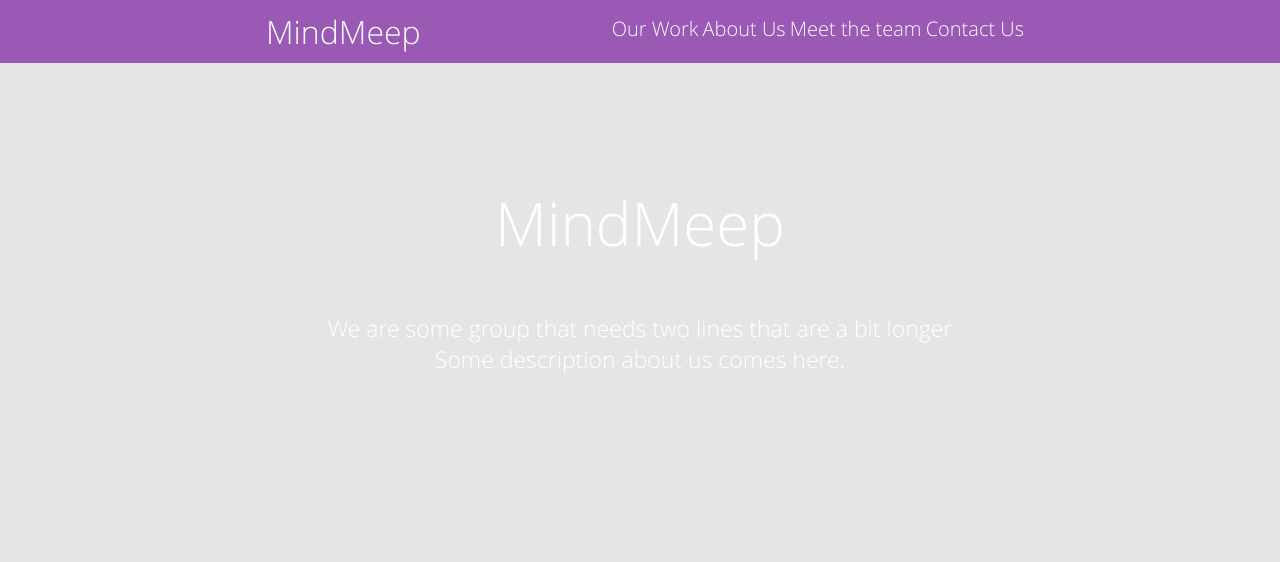
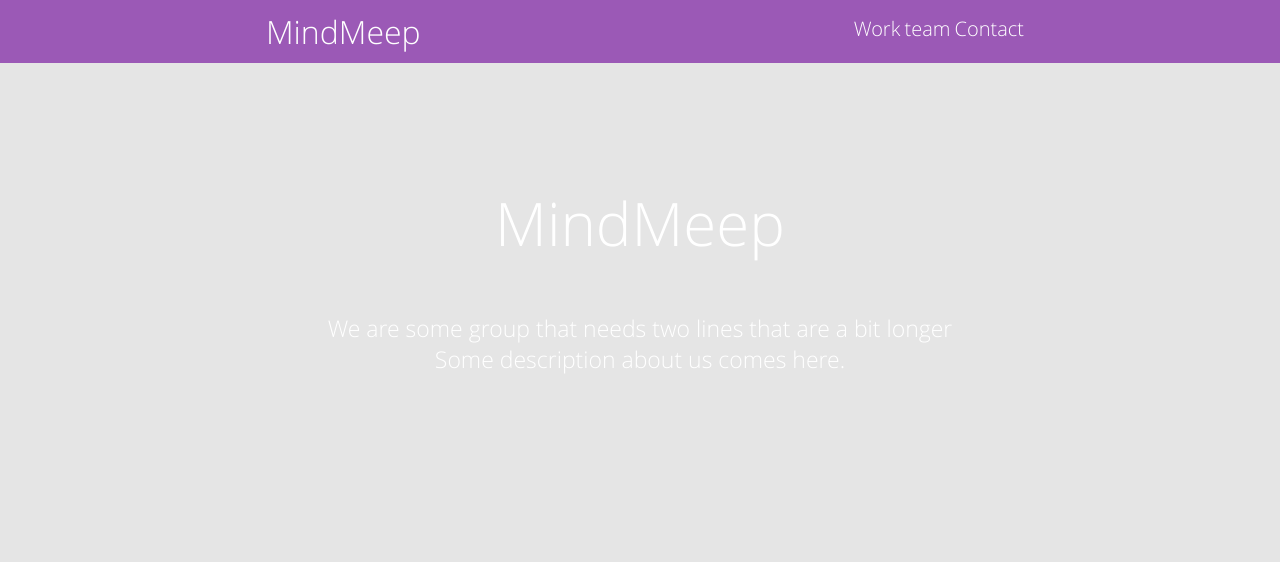
Before and after one commit to MindMeep/home-site, a PHP site: page / in a window 1280 px wide. Shown: the top 562 px of the page. Run offline with PHP 8.4, Linux system fonts and the light colour scheme; some libraries are stand-ins or nearby versions.

Commit message:
slimmed down the nav items

```diff
--- a/index.php
+++ b/index.php
@@ -17,10 +17,10 @@
         	<div>
         		<h1>MindMeep</h1>
         		<nav>
-        			<a href="#">Our Work</a>
-        			<a href="#">About Us</a>
-        			<a href="#">Meet the team</a>
-        			<a href="#">Contact Us</a>
+        			<a href="#">Work</a>
+
+        			<a href="#">team</a>
+        			<a href="#">Contact</a>
         		</nav>
         	</div>
         </header>
```
